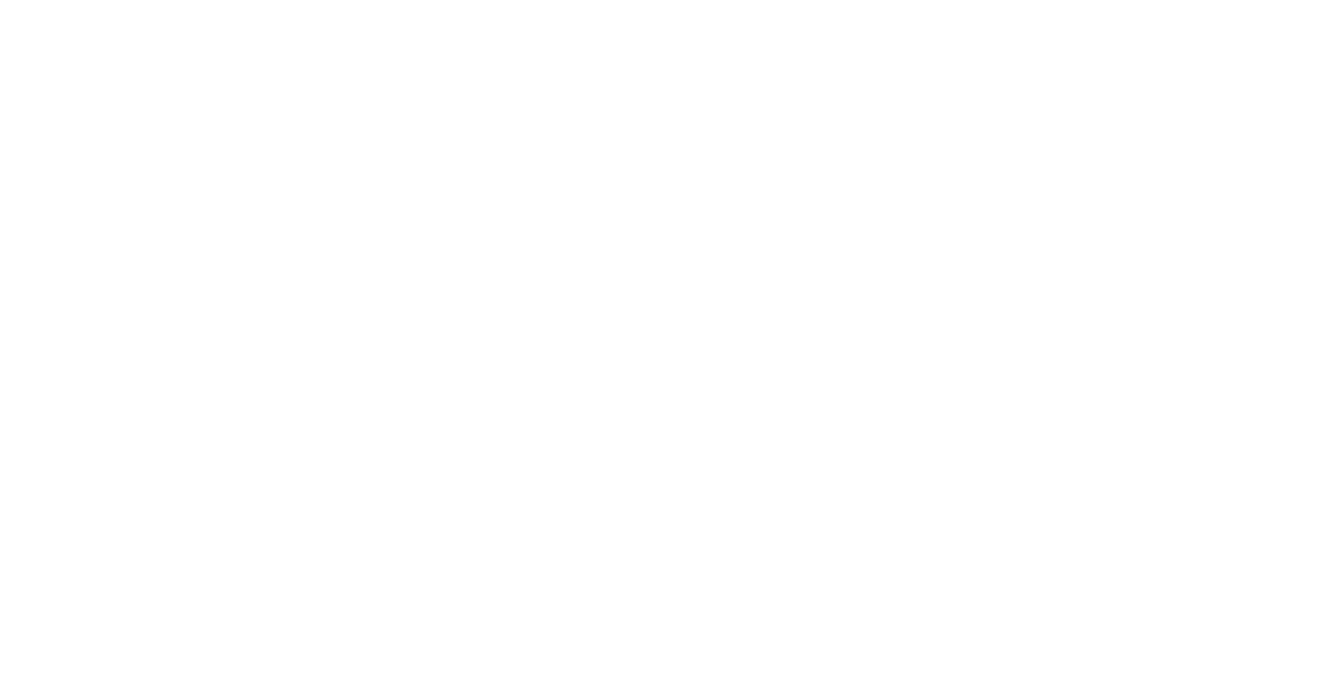
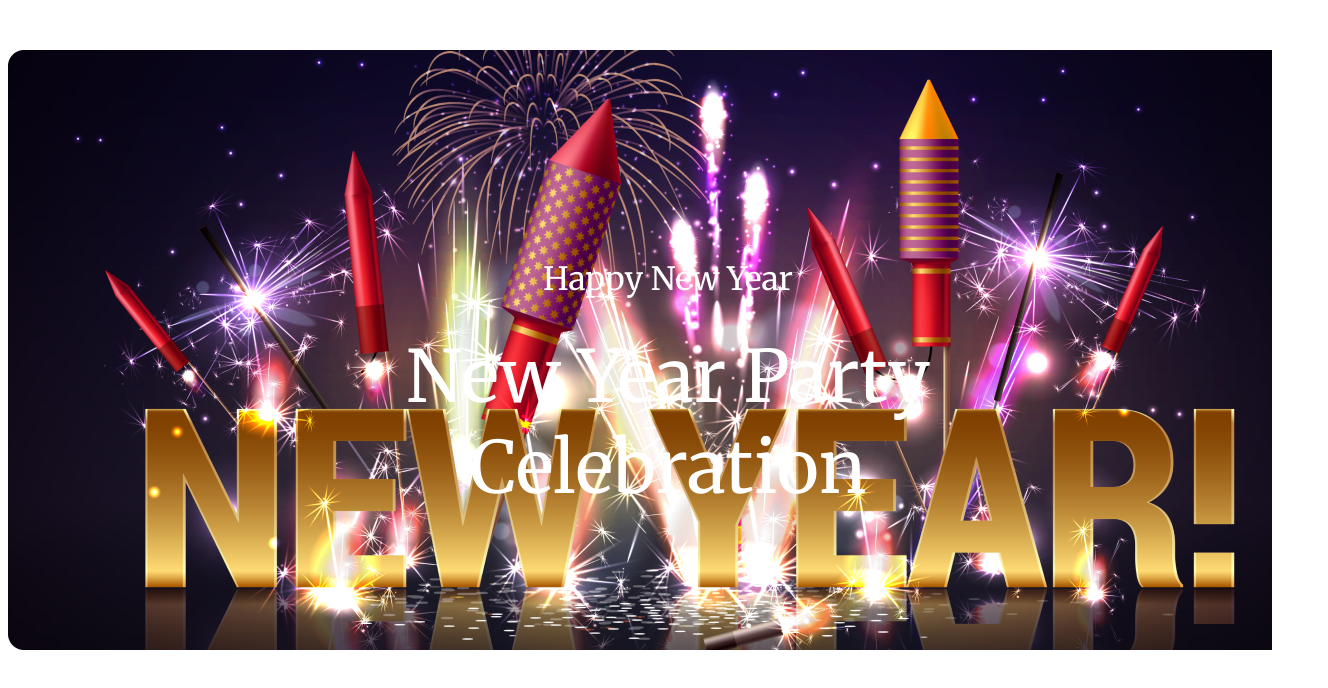
Before and after one commit to Mahmudulhasansiyam11/new-year-offer-site, a plain HTML site: page index.html in a window 1280 px wide. Shown: the whole page, 1328 px wide, since content can reach past the window. Drawn offline with Linux system fonts and the light colour scheme.

Commit message:
add banner content

```diff
--- a/index.html
+++ b/index.html
@@ -1,11 +1,34 @@
 <!DOCTYPE html>
 <html lang="en">
-<head>
-    <meta charset="UTF-8">
-    <meta name="viewport" content="width=device-width, initial-scale=1.0">
+  <head>
+    <meta charset="UTF-8" />
+    <meta name="viewport" content="width=device-width, initial-scale=1.0" />
     <title>New Year Offer Site</title>
-</head>
-<body>
 
-</body>
+    <!-- Merriweather font -->
+    <link rel="preconnect" href="https://fonts.googleapis.com" />
+    <link rel="preconnect" href="https://fonts.gstatic.com" crossorigin />
+    <link
+      href="https://fonts.googleapis.com/css2?family=Merriweather:ital,opsz,wght@0,18..144,300..900;1,18..144,300..900&display=swap"
+      rel="stylesheet"
+    />
+
+    <link rel="stylesheet" href="styles/new-year-offer.css" />
+  </head>
+  <body class="merriweather-font">
+    <header class="header-container">
+      <div class="banner-container">
+        <div class="banner-container-paragraph">
+          <p class="banner-container-paragraph1">Happy New Year</p>
+          <p class="banner-container-paragraph2">New Year Party Celebration</p>
+        </div>
+      </div>
+      <!-- <div class="banner-container">
+        <div class="banner-container-paragraph1"><p>Happy New Year</p></div>
+        <div class="banner-container-paragraph2"><p>New Year Party Celebration</p></div>
+      </div> -->
+    </header>
+    <main></main>
+    <footer></footer>
+  </body>
 </html>
--- /dev/null
+++ b/styles/new-year-offer.css
@@ -0,0 +1,49 @@
+
+/* font */
+
+.merriweather-font{
+  font-family: "Merriweather", serif;
+  font-optical-sizing: auto;
+  /* font-weight: <weight>; */
+  font-style: normal;
+  font-variation-settings:
+    "wdth" 100;
+}
+
+/* banner content */
+
+.header-container{
+    background-image: url('../images/Banner Image.png');
+    background-repeat: no-repeat;
+    max-width: 1460px;
+    margin: 0 auto;
+    margin-top: 50px;
+}
+
+.banner-container{
+    width: 1320px;
+    height: 600px;
+    position: 140px 50px;
+}
+
+.banner-container-paragraph{
+    padding: 177px 344px;
+    text-align: center;
+}
+
+
+.banner-container-paragraph1 {
+    font-size: 32px;
+    color: #FFFFFF;
+    width: 632px;
+    height: 40px;
+}
+
+.banner-container-paragraph2 {
+    font-size: 72px;
+    color: #FFFFFF;
+    font-weight: black;
+    width: 632px;
+    height: 190px;
+    margin-top: 16px;
+}
```
